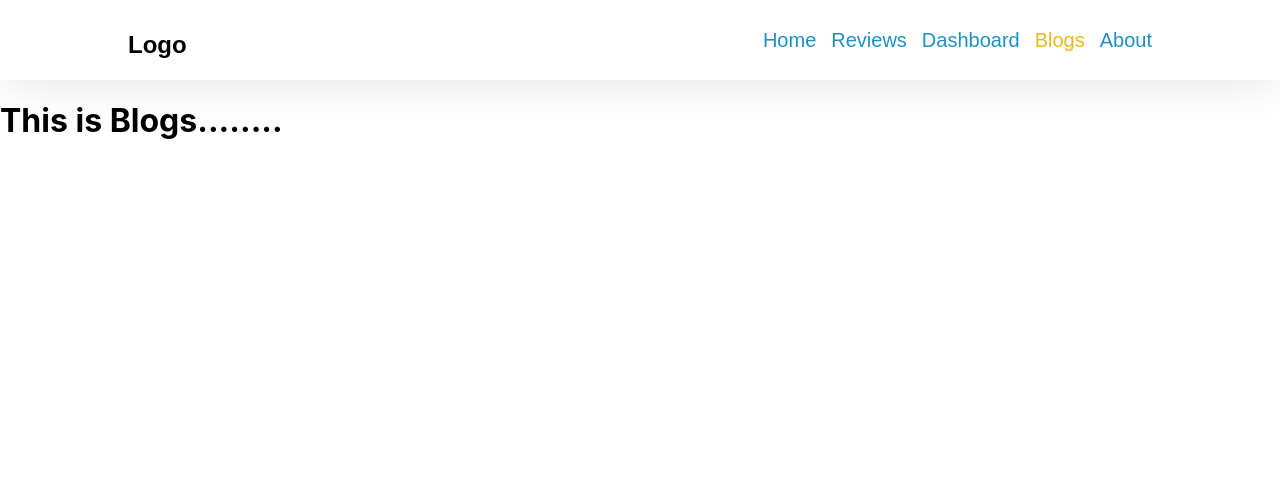
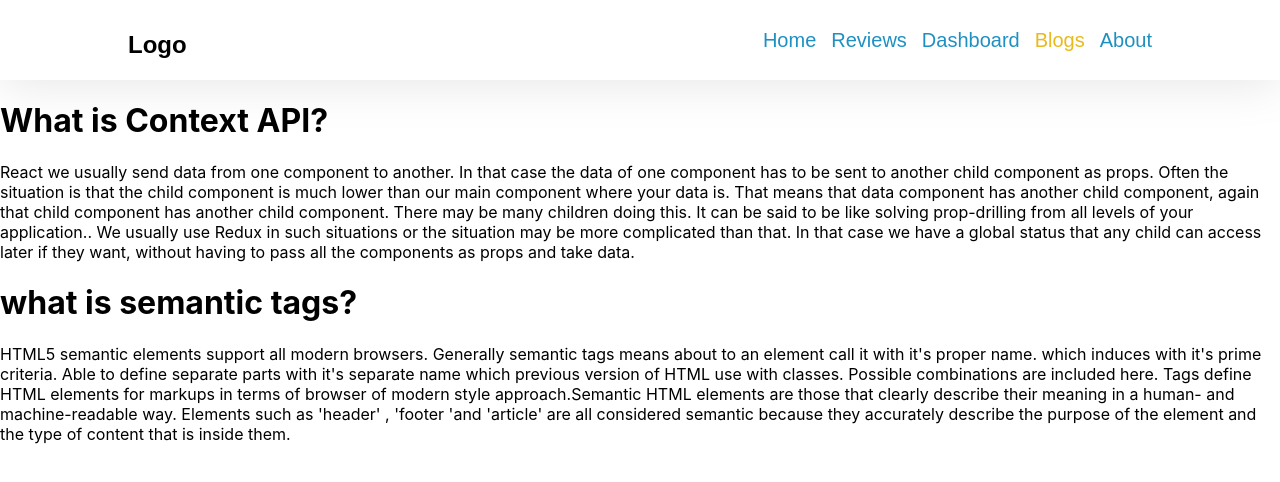
Before and after one commit to sabujdev/product-analysis-website, a React (Create React App) app: page /blogs in a window 1280 px wide. Shown: the top 482 px of the page. Built offline with nearby package versions, Linux system fonts and the light colour scheme.

Commit message:
Question -- Answer added

```diff
--- a/src/Component/Blogs/Blogs.js
+++ b/src/Component/Blogs/Blogs.js
@@ -3,7 +3,38 @@ import React from "react";
 const Blogs = () => {
   return (
     <div>
-      <h1>This is Blogs........</h1>
+      <div className="div">
+        <h1>What is Context API?</h1>
+        <p>
+          React we usually send data from one component to another. In that case
+          the data of one component has to be sent to another child component as
+          props. Often the situation is that the child component is much lower
+          than our main component where your data is. That means that data
+          component has another child component, again that child component has
+          another child component. There may be many children doing this. It can
+          be said to be like solving prop-drilling from all levels of your
+          application.. We usually use Redux in such situations or the situation
+          may be more complicated than that. In that case we have a global
+          status that any child can access later if they want, without having to
+          pass all the components as props and take data.
+        </p>
+      </div>
+      <div className="div">
+        <h1>what is semantic tags?</h1>
+        <p>
+          HTML5 semantic elements support all modern browsers. Generally
+          semantic tags means about to an element call it with it's proper name.
+          which induces with it's prime criteria. Able to define separate parts
+          with it's separate name which previous version of HTML use with
+          classes. Possible combinations are included here. Tags define HTML
+          elements for markups in terms of browser of modern style
+          approach.Semantic HTML elements are those that clearly describe their
+          meaning in a human- and machine-readable way. Elements such as
+          'header' , 'footer 'and 'article' are all considered semantic because
+          they accurately describe the purpose of the element and the type of
+          content that is inside them.
+        </p>
+      </div>
     </div>
   );
 };
```
